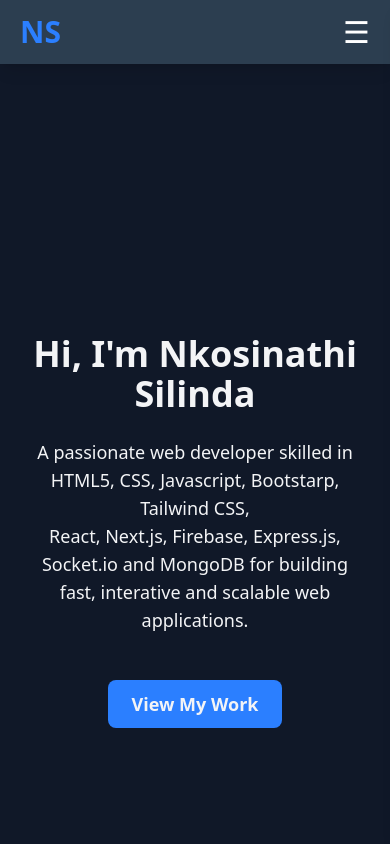
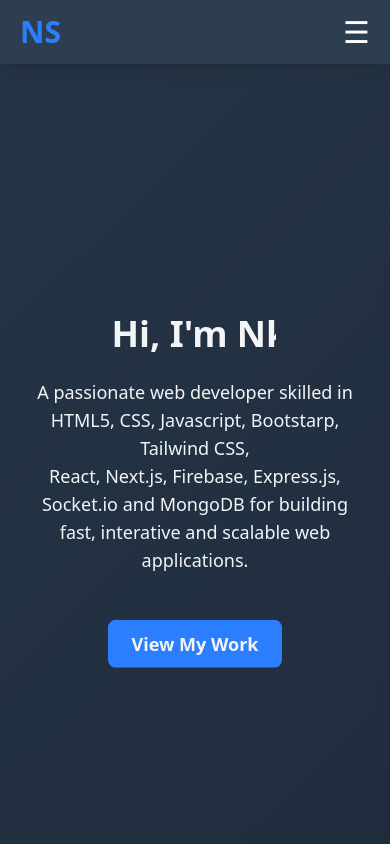
Before and after one commit to Scott12565/my-portfolio, a Next.js app: page / in a window 390 px wide. Shown: the top 844 px of the page. Built offline with nearby package versions, Linux system fonts and the light colour scheme.

Commit message:
atempt for animation in all sections

```diff
--- a/app/globals.css
+++ b/app/globals.css
@@ -1,13 +1,100 @@
 @import "tailwindcss";
 
+html {
+  scroll-behavior: smooth;
+}
+
 body {
-  background-color: #101828;
-  /* overflow-x: hidden; */
-  height: 100vh;
-  scroll-behavior: smooth;
+  background: linear-gradient(135deg, #2C3E50, #101828);
+  background-size: 200% 200%; /* Ensure the gradient can move */
+  animation: gradientAnimation 8s ease infinite; /* Apply the gradient animation */
+  color: white; /* Ensures text remains readable */
+  margin: 0;
+  padding: 0;
+  min-height: 100vh;
+}
+
+@keyframes gradientAnimation {
+  0% { background-position: 0% 50%; }
+  50% { background-position: 100% 50%; }
+  100% { background-position: 0% 50%; }
 }
 
 .navbar {
   background-color: #2C3E50;
-  color: #fff
+  color: #fff;
 }
+
+/* Keyframes for typing effect */
+@keyframes typing {
+  from {
+    width: 0;
+  }
+  to {
+    width: 100%;
+  }
+}
+
+/* Keyframes for blinking cursor effect */
+@keyframes blink {
+  0% {
+    border-color: transparent;
+  }
+  50% {
+    border-color: white;
+  }
+  100% {
+    border-color: transparent;
+  }
+}
+
+/* Hero title animation with the cursor */
+.hero-title {
+  display: inline-block;
+  overflow: hidden;
+  white-space: nowrap;
+  border-right: 3px solid white; /* Create the cursor effect */
+  animation: typing 4s steps(20, end) infinite alternate, blink 0.7s infinite step-end;
+  width: auto; /* Keeps the width limited to the content */
+  white-space: nowrap; /* Ensures text stays in one line */
+}
+
+/* Optional: Make the title float up and down slightly for a more dynamic effect */
+@keyframes float {
+  0% {
+    transform: translateY(0);
+  }
+  50% {
+    transform: translateY(-5px);
+  }
+  100% {
+    transform: translateY(0);
+  }
+}
+
+.hero-button {
+  display: inline-block;
+  animation: float 2s ease-in-out infinite;
+}
+
+.hero-button {
+  display: inline-block;
+  animation: float 2s ease-in-out infinite;
+}
+
+.hero-button {
+  display: inline-block;
+  animation: float 2s ease-in-out infinite;
+}
+
+@keyframes float {
+  0% {
+    transform: translateY(0);
+  }
+  50% {
+    transform: translateY(-5px);
+  }
+  100% {
+    transform: translateY(0);
+  }
+}
--- a/app/layout.jsx
+++ b/app/layout.jsx
@@ -22,14 +22,13 @@ export default function RootLayout({ children }) {
   return (
     <html lang="en">
       <body
-        className={`${geistSans.variable} ${geistMono.variable} antialiased `}
+        className={`${geistSans.variable} ${geistMono.variable} antialiased hero-section`}
       >
         <main className="flex flex-col">
           <NavBar />
           {children}
           <Footer />
         </main>
-
       </body>
     </html>
   );
--- a/sections/Hero.jsx
+++ b/sections/Hero.jsx
@@ -2,16 +2,17 @@ import Link from "next/link";
 
 const Hero = () => {
     return (
-      <section className="h-screen flex flex-col justify-center items-center text-gray-100 text-center my-10 px-7">
-        <h1 className="text-4xl md:text-6xl mb-6 font-bold">Hi, I'm Nkosinathi Silinda</h1>
-
-        <p className="text-lg md:text-xl mb-8">
-            A passionate web developer skilled in HTML5, CSS, Javascript, Bootstarp, Tailwind CSS, <br />
-            React, Next.js, Firebase, Express.js, Socket.io and MongoDB for building fast, interative and scalable web applications.
-        </p>
+      <section className=" h-screen flex flex-col justify-center items-center text-gray-100 text-center my-0 px-7">
+        <h1 className="hero-title text-4xl md:text-6xl mb-6 font-bold">
+            Hi, I'm Nkosinathi Silinda
+          </h1>
+          <p className="text-lg md:text-xl mb-8">
+          A passionate web developer skilled in HTML5, CSS, Javascript, Bootstarp, Tailwind CSS, <br />
+          React, Next.js, Firebase, Express.js, Socket.io and MongoDB for building fast, interative and scalable web applications.
+          </p>
 
         {/* view projects button */}
-        <div className="mt-6">
+        <div className="mt-6 hero-button">
             <Link href={'#projects'}
             className="px-6 py-3 text-center text-lg bg-blue-500 rounded-lg cursor-pointer hover:bg-blue-600 font-semibold transition duration-200">
                 View My Work
--- a/sections/Skills.jsx
+++ b/sections/Skills.jsx
@@ -1,4 +1,3 @@
-// Skills.js or within your main page
 export default function Skills() {
     return (
       <section className="py-8 px-7 md:py-12 text-gray-100">
@@ -59,6 +58,8 @@ export default function Skills() {
                     <div className="flex justify-center items-center bg-gray-800 p-4 rounded-lg">
                         <span>NEXT.JS</span>
                     </div>
+
+                    {/* other */}
                 </div>
             </div>
         </div>
```
